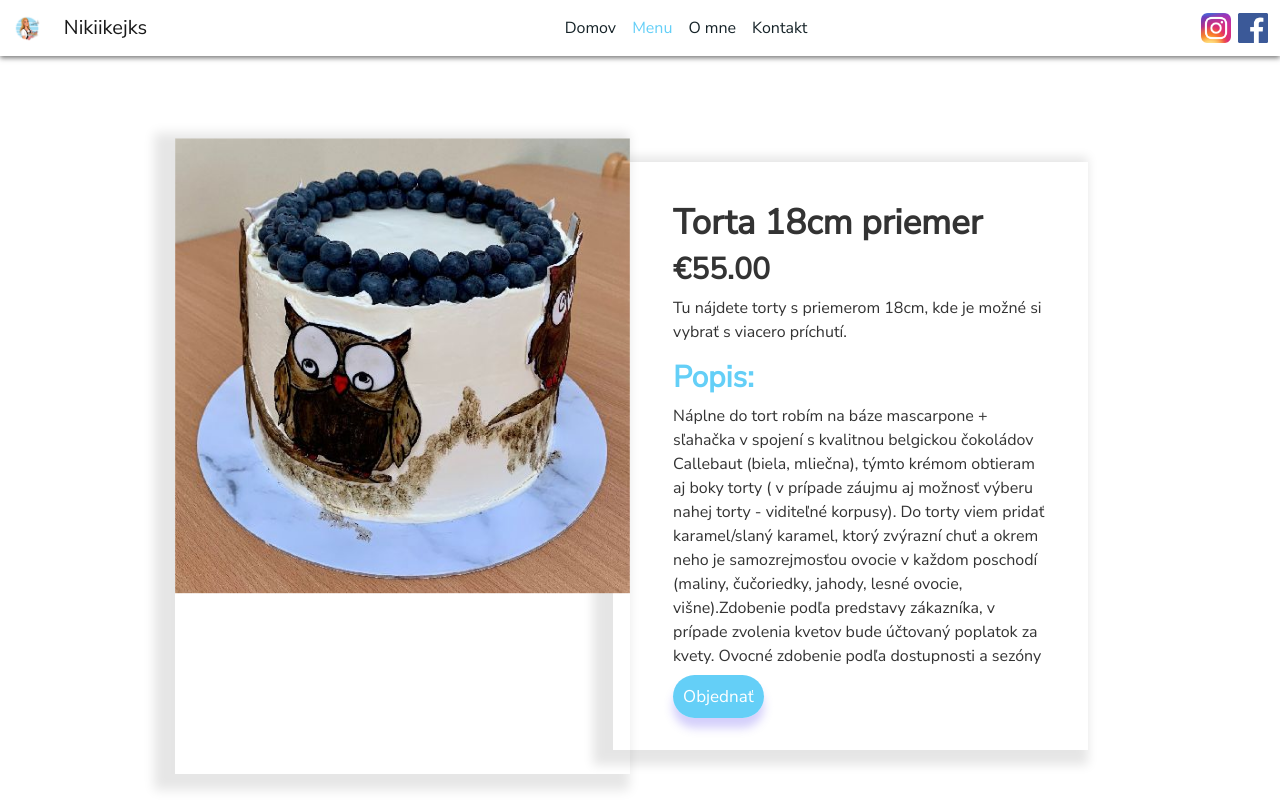
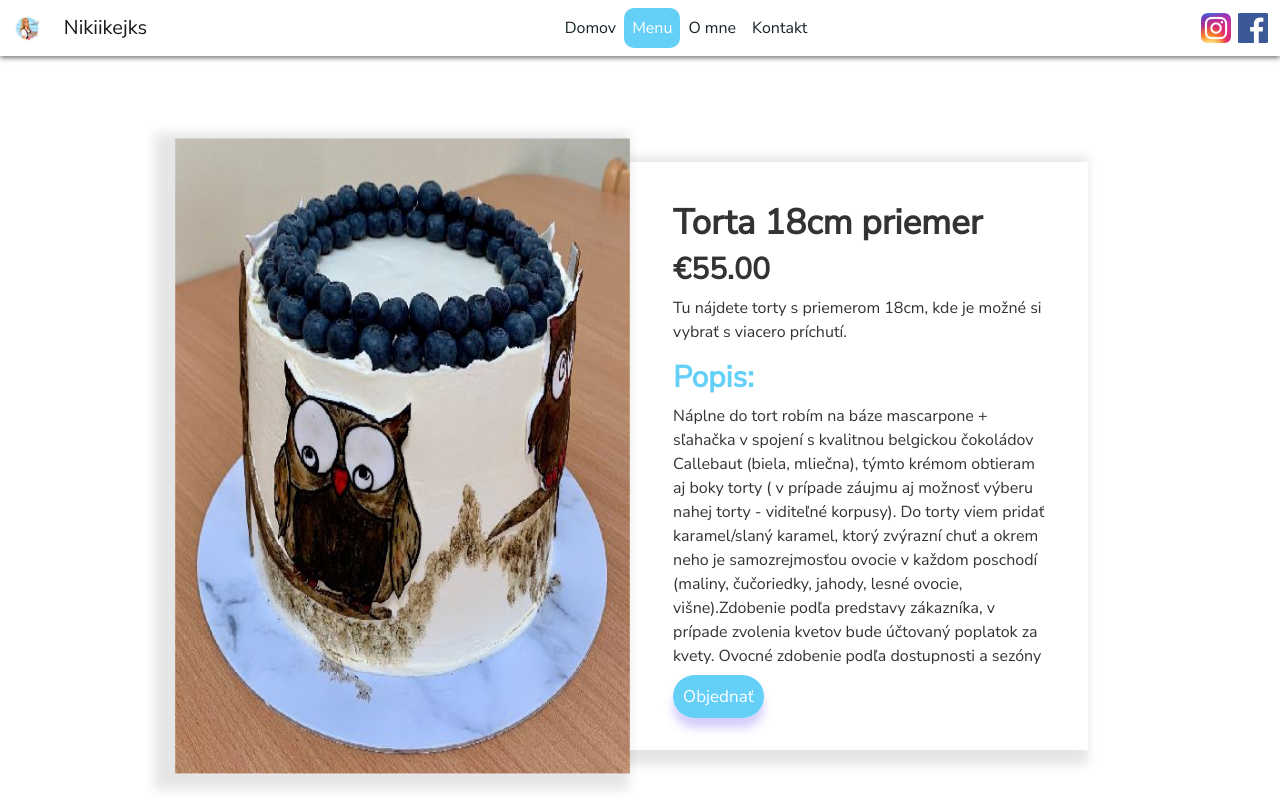
Before and after one commit to jan-andrejko/nikiikejksweb, an Angular app: page /menu/1 in a window 1280 px wide. Shown: the top 800 px of the page. Built offline with nearby package versions, Linux system fonts and the light colour scheme.

Commit message:
navbar
navbar + product page last changes

```diff
--- a/src/app/pages/menupage/menupage.component.css
+++ b/src/app/pages/menupage/menupage.component.css
@@ -58,6 +58,7 @@ img
 .p-gallery img {
   width: 100%;
   display: block;
+  height: 100%;
 }
 .p-details {
   flex-basis: 53%;
--- a/src/app/sharepage/navbar/navbar.component.css
+++ b/src/app/sharepage/navbar/navbar.component.css
@@ -5,7 +5,9 @@
 }
 .navbar-light .navbar-nav .nav-link.active-link
 {
-  color: #64cff7;
+  background: #64cff7;
+  color: #fff;
+  border-radius: 10px;
 }
 .navbar
 {
@@ -45,7 +47,7 @@ ul li:hover
   }
   .navbar-light .navbar-nav .nav-link.active-link
   {
-    color: #64cff7;
+    color: white;
   }
   .navbar
   {
```
